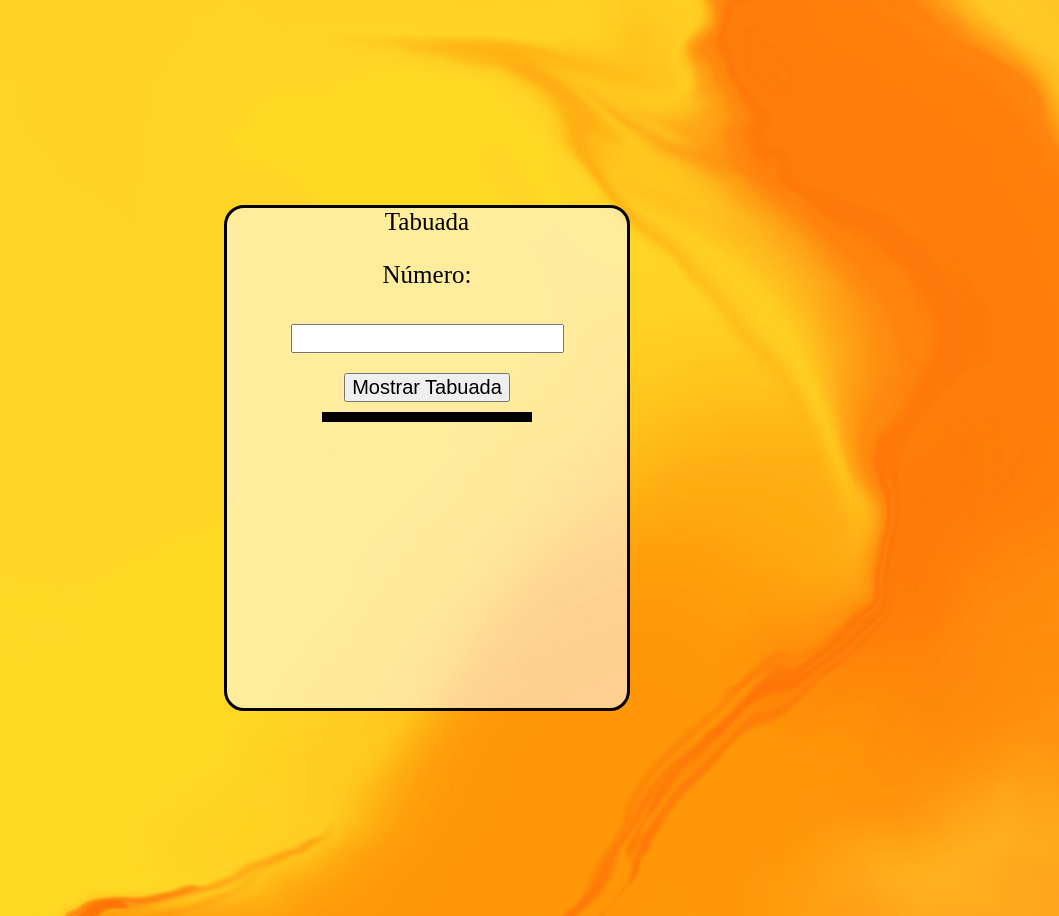
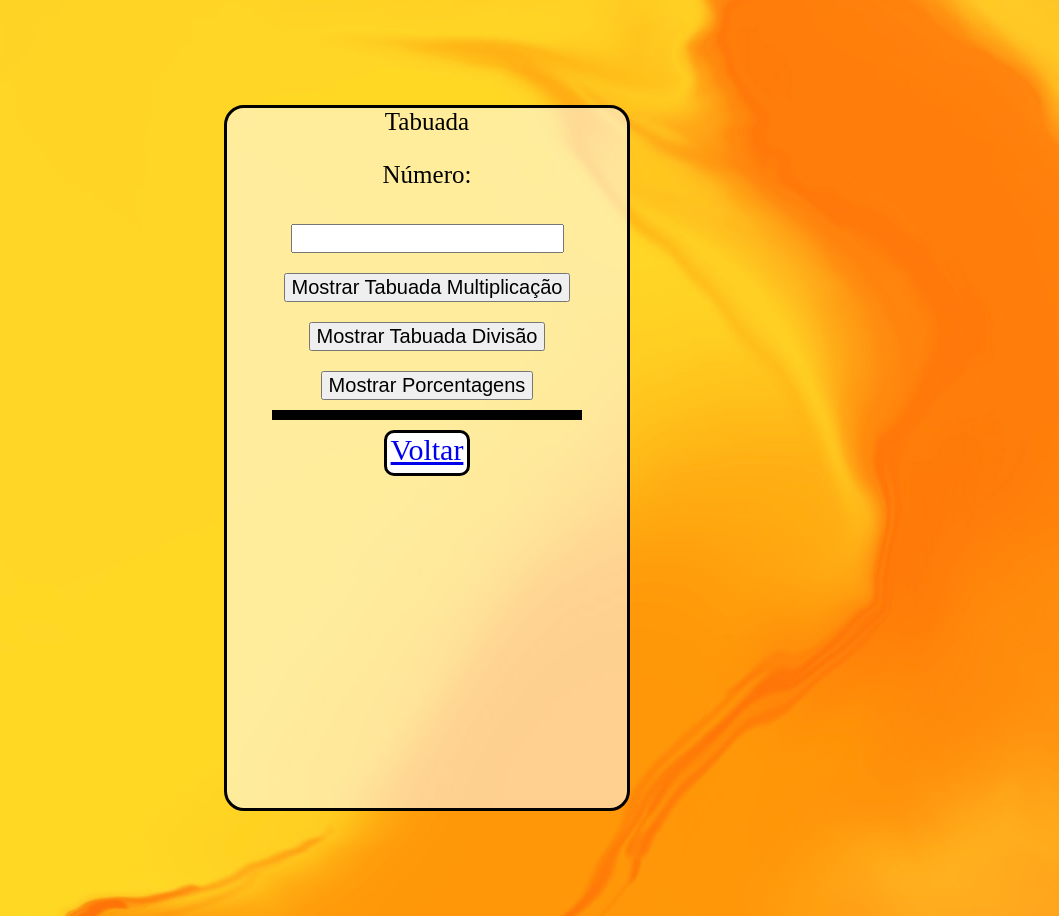
Before and after one commit to Rafael-Marcio/Projeto, a PHP site: page /index9.html in a window 1280 px wide. Shown: the whole page, without its empty margins (221-1280 px from the left). Run offline with PHP 8.4, Linux system fonts and the light colour scheme.

Commit message:
Rafael-Marcio
Update site da tabuada

```diff
--- a/atividades/CSS/index9.css
+++ b/atividades/CSS/index9.css
@@ -8,7 +8,7 @@ body{
 }
 main{
     width: 620px;
-    height: 500px;
+    height: 700px;
     border: 5px solid black;
     display: flex;
     justify-content: center;
@@ -16,7 +16,7 @@ main{
 }
 .box{
     width: 400px;
-    height: 500px;
+    height: 700px;
     display: flex;
     flex-direction: column;
     align-items: center;
@@ -25,13 +25,8 @@ main{
     background-color: rgba(255, 255, 255, 0.548);
     border-radius: 20px;
 }
-img{
-    width: 400px;
-    height: 400px;
-    margin: 50px;
-}
 span{
-    width: 200px;
+    width: 300px;
     border: 5px solid black;
     text-align: center;
 }
@@ -43,3 +38,13 @@ button{
     margin: 10px;
     font-size: 20px;
 }
+a{
+    width: 80px;
+    height: 40px;
+    margin: 10px;
+    font-size: 30px;
+    border: 3px solid black;
+    text-align: center;
+    border-radius: 10px;
+    background-color: white;
+}
--- a/atividades/index9.html
+++ b/atividades/index9.html
@@ -13,8 +13,11 @@
         <header>Tabuada</header>
         <p>Número: </p>
         <input type="number" id="valor">
-        <button onclick="tabuada()">Mostrar Tabuada</button>
+        <button onclick="tabuada()">Mostrar Tabuada Multiplicação</button>
+        <button onclick="divisao()">Mostrar Tabuada Divisão</button>
+        <button onclick="porcentagem()">Mostrar Porcentagens</button>
         <span id="resultado"></span>
+        <a href="index.html">Voltar</a>
     </div>
 </body>
 
@@ -26,7 +29,42 @@
         var numero = document.getElementById("valor");
         var valor = Number(numero.value);
         for (var i = 1; i <= 10; i++){
-            resultado.innerText += valor + "x" + i + "=" + valor * i + "\n";
+            resultado.innerText += valor + " x " + i + "=" + valor * i + "\n";
         }
     }
+    function divisao() {
+        var resultado = document.getElementById("resultado");
+        resultado.innerText = "";
+        var numero = document.getElementById("valor");
+        var valor = Number(numero.value);
+        for (var i = 1; i <= 10; i++){
+            resultado.innerText += valor + " / " + i + "=" + valor / i + "\n"   ;
+        }
+    }
+    function  porcentagem(){
+        var resultado = document.getElementById("resultado");
+        resultado.innerText = "";
+        var numero = document.getElementById("valor");
+        var valor = Number(numero.value);
+        var dez = (valor/100)*10;
+        var vinte = (valor/100)*20;
+        var trinta = (valor/100)*30;
+        var quarenta = (valor/100)*40;
+        var cinquenta = (valor/100)*50;
+        var sessenta = (valor/100)*60;
+        var setenta = (valor/100)*70;
+        var oitenta = (valor/100)*80;
+        var noventa = (valor/100)*90;
+        console.log(dez);
+        resultado.innerText = "10% de " + valor +" = " + dez + "\n";
+        resultado.innerText += "20% de " + valor +" = " + vinte + "\n";
+        resultado.innerText += "30% de " + valor +" = " + trinta + "\n";
+        resultado.innerText += "40% de " + valor +" = " + quarenta + "\n";
+        resultado.innerText += "50% de " + valor +" = " + cinquenta + "\n";
+        resultado.innerText += "60% de " + valor +" = " + sessenta + "\n";
+        resultado.innerText += "70% de " + valor +" = " + setenta + "\n";
+        resultado.innerText += "80% de " + valor +" = " + oitenta + "\n";
+        resultado.innerText += "90% de " + valor +" = " + noventa + "\n";
+
+    }
 </script>
```
